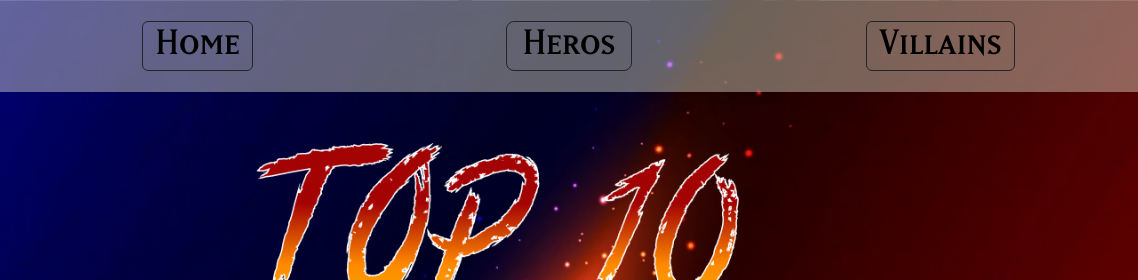
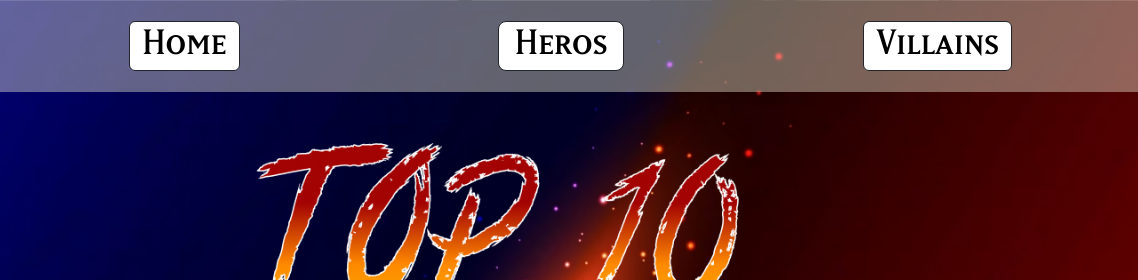
Before and after one commit to tqngo/Top10, a plain HTML site: page index.html in a window 1280 px wide. Shown: the top 280 px of the page, 142-1280 px from the left. Drawn offline with nearby package versions, Linux system fonts and the light colour scheme.

Commit message:
Completed nav bar

```diff
--- a/index.html
+++ b/index.html
@@ -14,8 +14,7 @@
     <nav class="navbar navbar-expand-lg opacity">
         <div class="container-fluid">
             <figure>
-                <a class="navbar-brand" href="/index.html"><img src="./assets/logowhite.png"
-                        alt="Superman Batman Logo"></a>
+                <img src="./assets/logowhite.png" alt="Superman Batman Logo">
             </figure>
             <button class="navbar-toggler" type="button" data-bs-toggle="collapse"
                 data-bs-target="#navbarSupportedContent" aria-controls="navbarSupportedContent" aria-expanded="false"
@@ -25,13 +24,13 @@
 
             <div class="collapse navbar-collapse" id="navbarSupportedContent">
                 <div class="col d-flex justify-content-center">
-                    <button class="btn btn-outline-dark navBtns" type="button">Home</button>
+                    <button class="btn btn-outline-dark navBtns" type="button"><a class="nav-link btns" href="/index.html">Home</button></a>
                 </div>
                 <div class="col d-flex justify-content-center">
-                    <button class="btn btn-lg btn-outline-dark navBtns"  type="button">Heros</button>
+                    <button class="btn btn-lg btn-outline-dark navBtns"  type="button"><a class="nav-link btns" href="/pages/page2.html">Heros</button></a>
                 </div>
                 <div class="col d-flex justify-content-center">
-                    <button class="btn btn-outline-dark navBtns" type="button">Villains</button>
+                    <button class="btn btn-outline-dark navBtns" type="button"><a class="nav-link btns" href="/pages/page3.html">Villains</button></a>
                 </div>
 
             </div>
--- a/styles/style.css
+++ b/styles/style.css
@@ -23,8 +23,12 @@ body {
     height: 50px;
     display: flex;
     align-items: center;
-    ;
+    background-color: white;
+}
 
+.navBtns:hover {
+    color: white;
+    background-color: #04036C;
 }
 
 .opacity {
```
